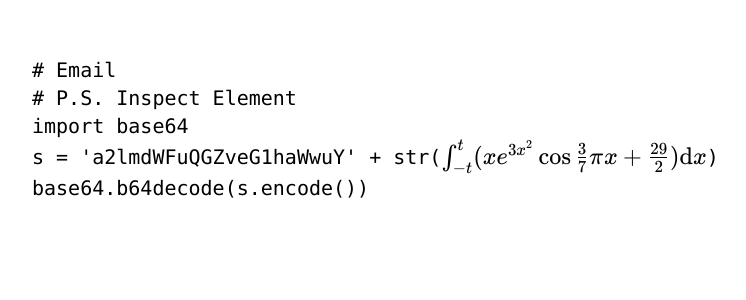
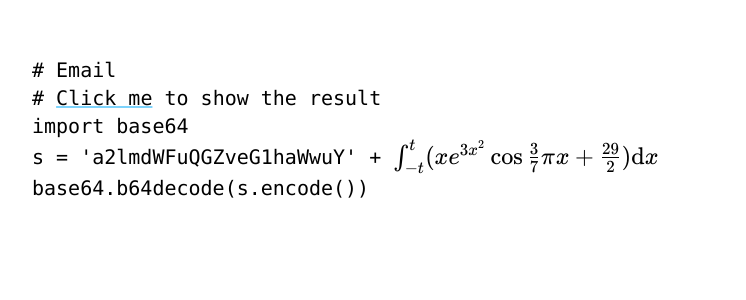
Before and after one commit to hikariyo/hikariyo.github.io, a Nuxt app: page /email in a window 1280 px wide. Shown: the top 300 px of the page, without its empty margins (48-794 px from the left). Built offline with nearby package versions, Linux system fonts and the light colour scheme.

Commit message:
feat: click to show the result

```diff
--- a/pages/email.vue
+++ b/pages/email.vue
@@ -6,20 +6,23 @@ useHead({
   title: 'Email',
 })
 
-const math = katex.renderToString('\\int_{-t}^t(xe^{3x^2}\\cos\\frac{3}{7}\\pi x+\\frac{29}{2})\\mathrm{d}x', {
+const math = ref(katex.renderToString('\\int_{-t}^t(xe^{3x^2}\\cos\\frac{3}{7}\\pi x+\\frac{29}{2})\\mathrm{d}x', {
   throwOnError: false,
   output: 'html',
-})
+}))
+
+function handleClick() {
+  math.value = '\'29t\'  # just for fun :)'
+}
 </script>
 
 <template>
   <div class="py-14 px-4 xl:px-20 text-xl">
-    <!-- 29t, the result of left part is 0. -->
     <code>
       # Email<br>
-      # P.S. Inspect Element <br>
+      # <a href="javascript:void(0)" class="underline decoration-sky-300 hover:decoration-sky-500" @click="handleClick">Click me</a> to show the result <br>
       import base64<br>
-      s = 'a2lmdWFuQGZveG1haWwuY' + str(<span class="text-xl" v-html="math" />)<br>
+      s = 'a2lmdWFuQGZveG1haWwuY' + <span class="text-xl" v-html="math" /><br>
       base64.b64decode(s.encode())
     </code>
   </div>
```
